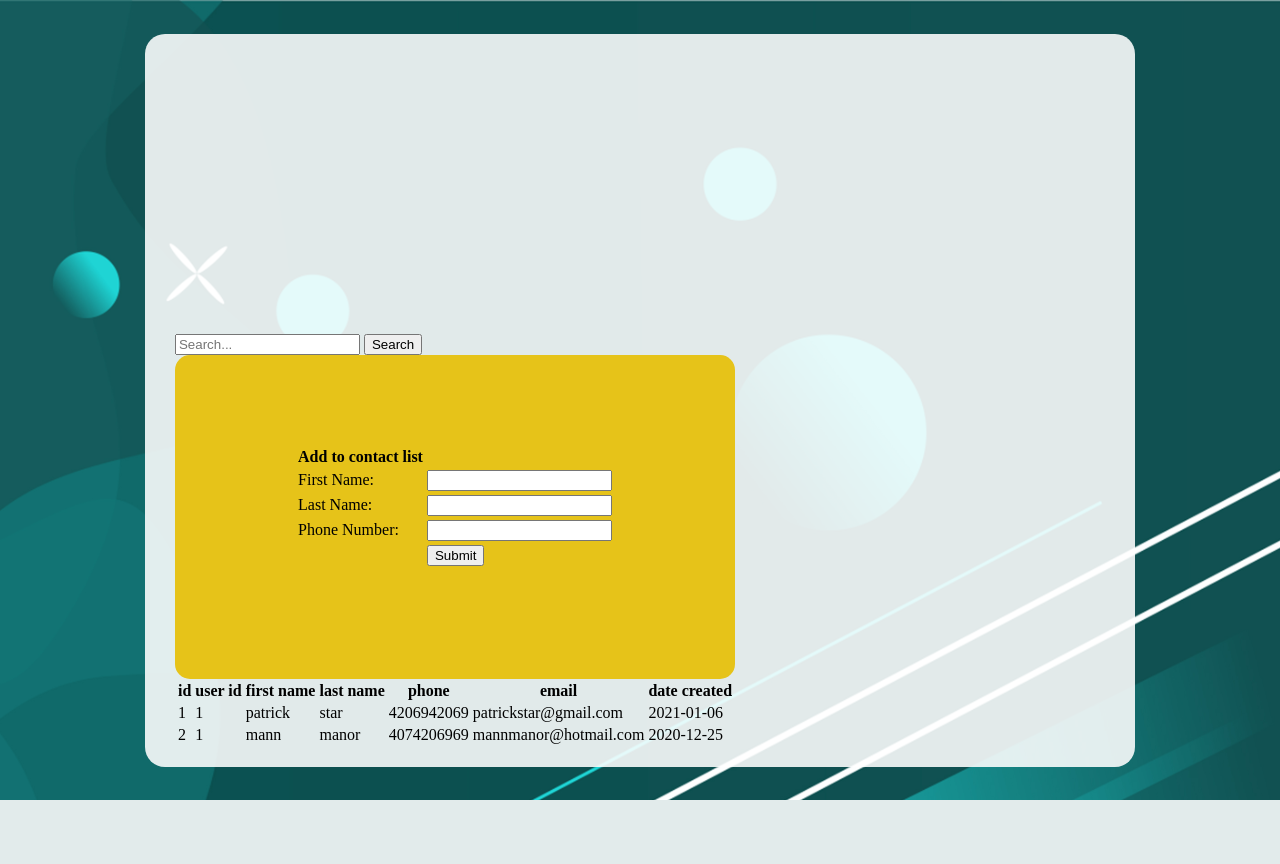
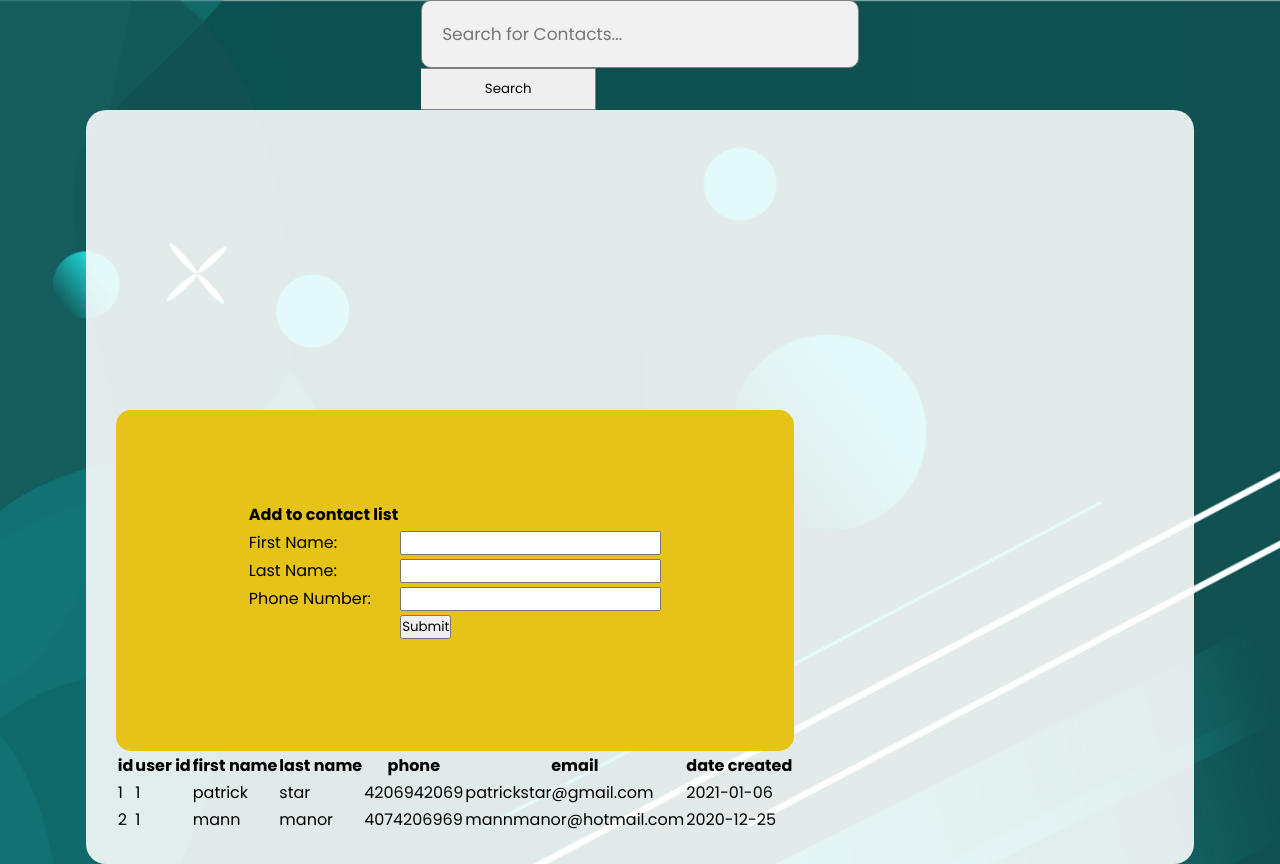
Before and after one commit to COP-4331C-Group-11/Contax.ml, a PHP site: page /contactPage.html in a window 1280 px wide. Before the commit the page ends 800 px from the top, so only its background shows below. Run offline with PHP 8.4, Linux system fonts and the light colour scheme; data comes from the database, SQL or seed files in the repository; data that the repository does not hold is empty.

Commit message:
Search button update
Updated the search button

```diff
--- a/src/contactPage.html
+++ b/src/contactPage.html
@@ -8,10 +8,13 @@
 </form>
 </head>
 <body>
+    <form class="example" action=>
+    <input type="textInput" name="search" id="contact-search" placeholder="Search for Contacts..." >
+  <button id="search-btn">Search</button>
+    </form>
   <!--this is going to be for the add to contacts, we needs two seperate tables to do this-->
     <div class="container">
-      <input type="textInput" name="search" id="contact-search" placeholder="Search...">
-  <button id="search-btn">Search</button>
+
   <center>
     <div class="wrapper">
 
--- a/src/css/contactPage.css
+++ b/src/css/contactPage.css
@@ -1,4 +1,10 @@
 @import url('https://fonts.googleapis.com/css?family=Poppins:400,500,600,700&display=swap');
+*{
+  margin: 0;
+  padding: 0;
+  box-sizing: border-box;
+  font-family: 'Poppins', sans-serif;
+}
 html,body{
   display: grid;
   height: 100%;
@@ -9,7 +15,7 @@
 
 .container{
 background:#fff;
-padding-bottom:20px;
+padding-bottom:30px;
 padding-top:300px;
 padding-left: 30px;
 padding-right: 400px;
@@ -32,3 +38,40 @@
 border-radius: 15px;
 background: #e6c319;
 }
+
+/*
+This is the style for the button
+*/
+form.example input[type=textInput] {
+    padding-left: 100px;
+    border-radius: 10px;
+    padding: 20px;
+    font-size: 17px;
+    border: 1px solid grey;
+    float: center;
+    width: 100%;
+    background: #f1f1f1;
+}
+
+/* Style the submit button */
+form.example button {
+  float: left;
+  width: 40%;
+  padding: 10px;
+  background: #e6c319
+  font-size: 18px;
+  border: 1px solid grey;
+  border-left: none; /* Prevent double borders */
+  cursor: pointer;
+}
+
+form.example button:hover {
+  background: #0b7dda;
+}
+
+/* Clear floats */
+form.example::after {
+  content: "";
+  clear: both;
+  display: table;
+}
```
